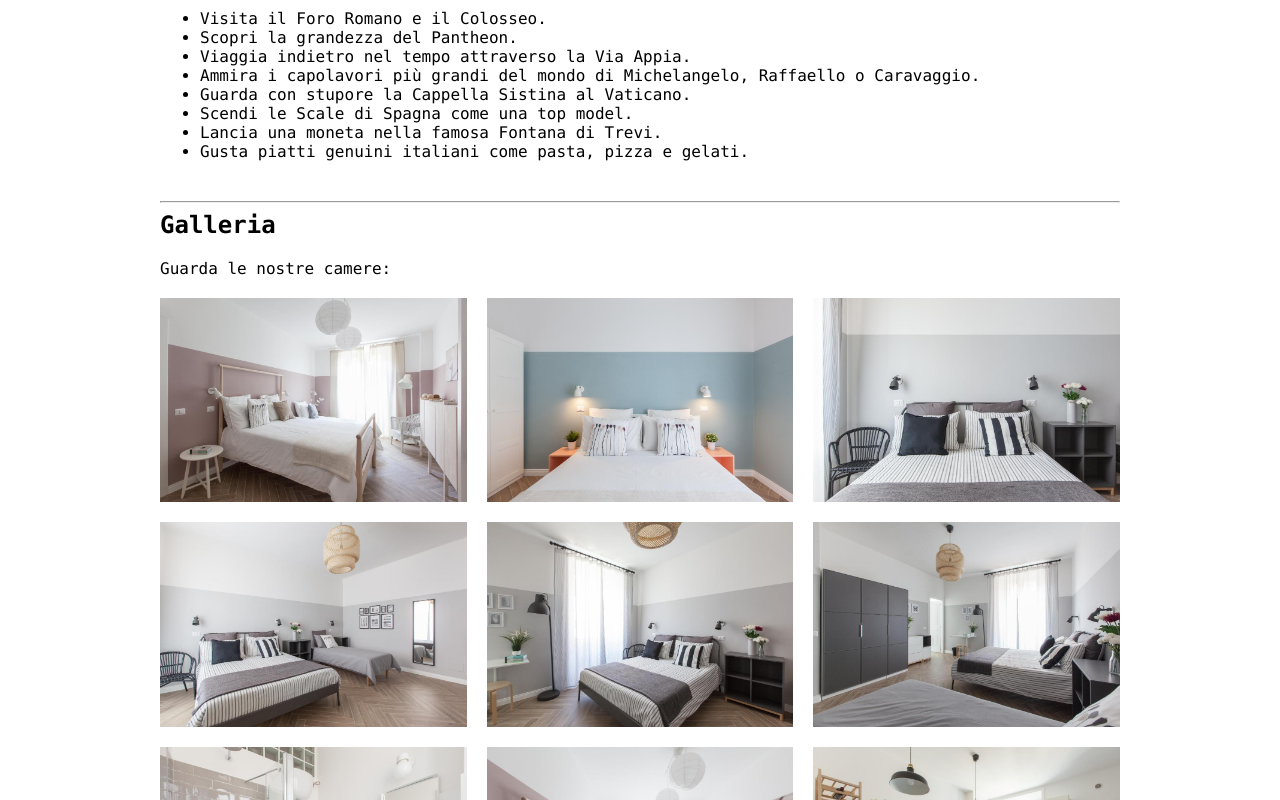
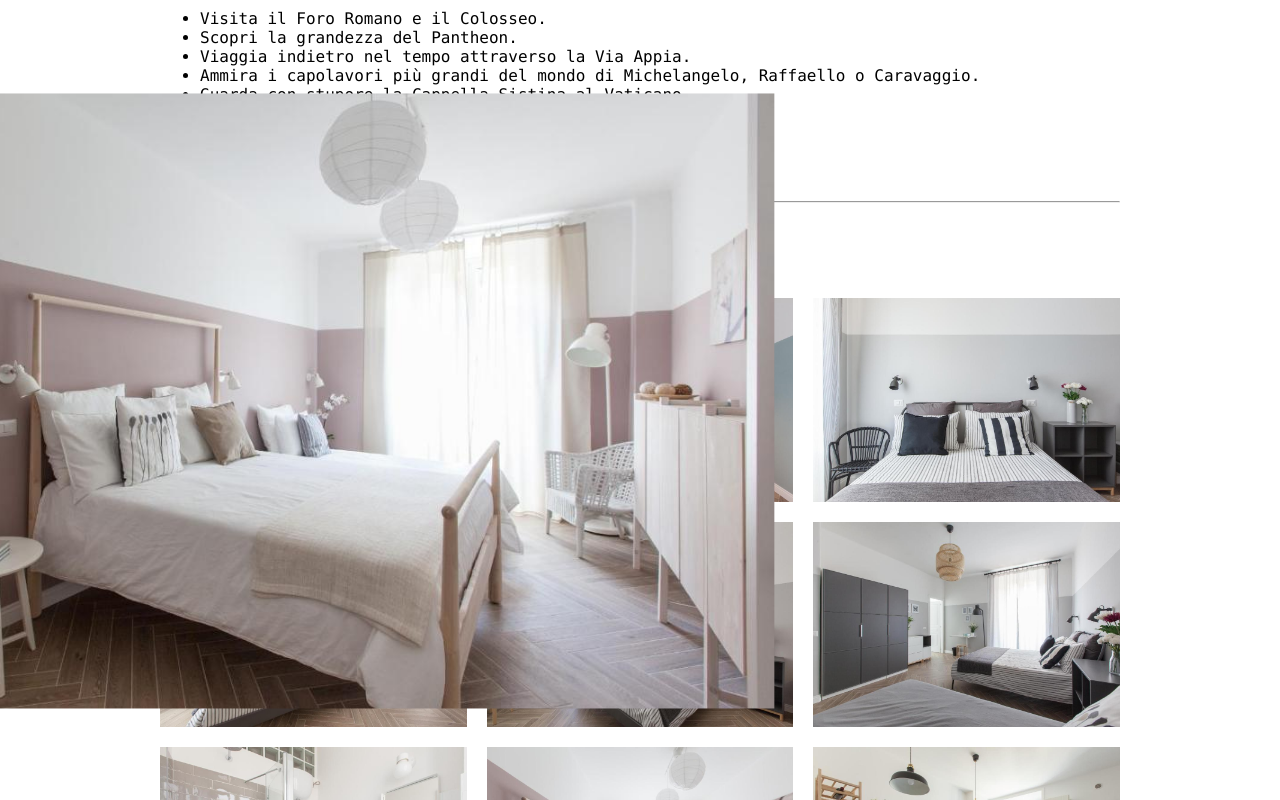
Before and after one commit to fmesghali/fmesghali.github.com, a plain HTML site: page index-it.html in a window 1280 px wide. In both pictures the pointer is over the picture 313 px from the left and 1110 px from the top of the page. Shown: the part 710-1510 px from the top of the page. Drawn offline with Linux system fonts and the light colour scheme.

Commit message:
added hovering for italian page

```diff
--- a/index-it.html
+++ b/index-it.html
@@ -14,6 +14,10 @@
 			#photo-gallery img {
 				max-width: 100%;
 				height: auto;
+				transition: transform 0.3s ease;
+			}
+			#photo-gallery img:hover {
+				transform: scale(3.0);
 			}
 		</style>
 	</head>
```
